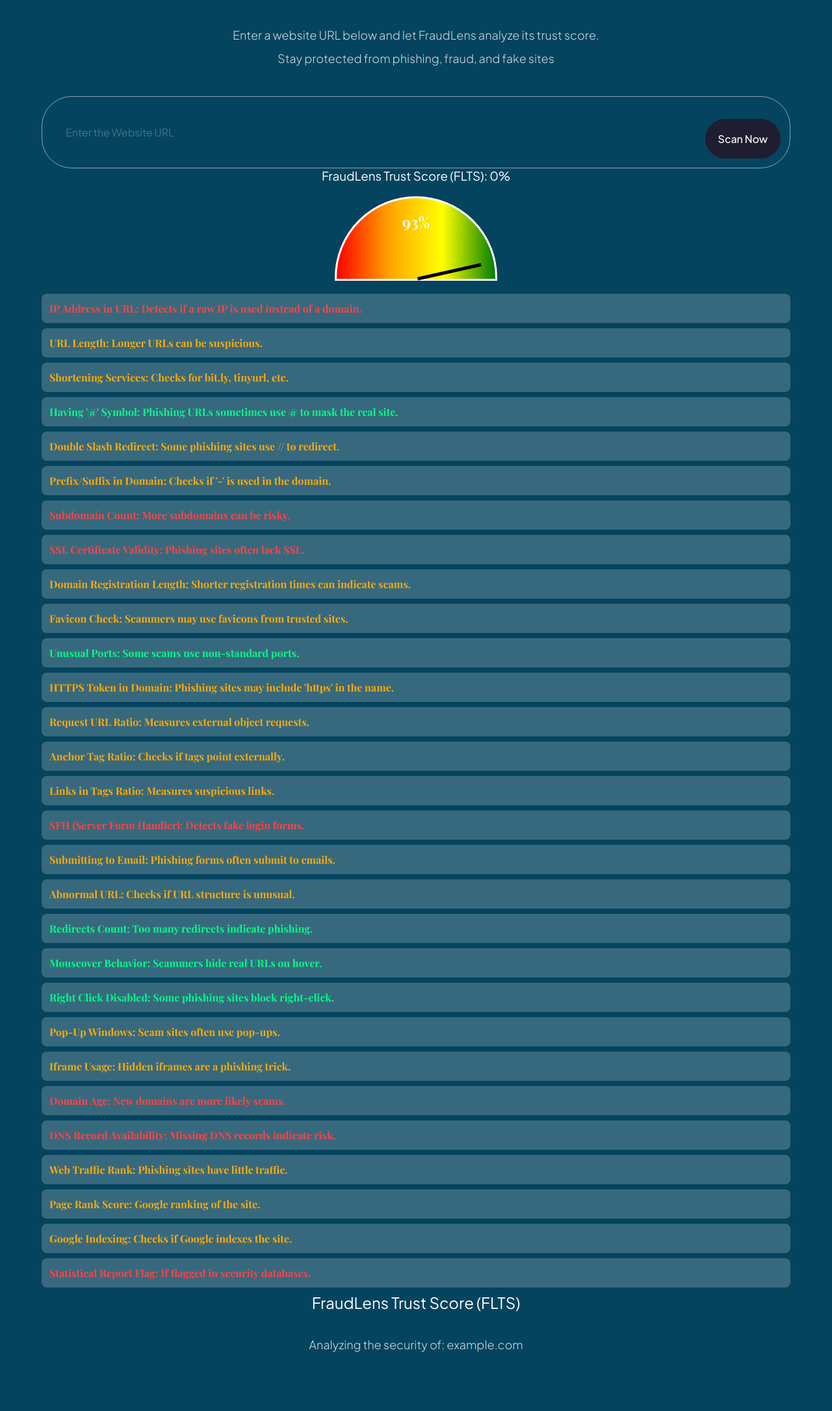
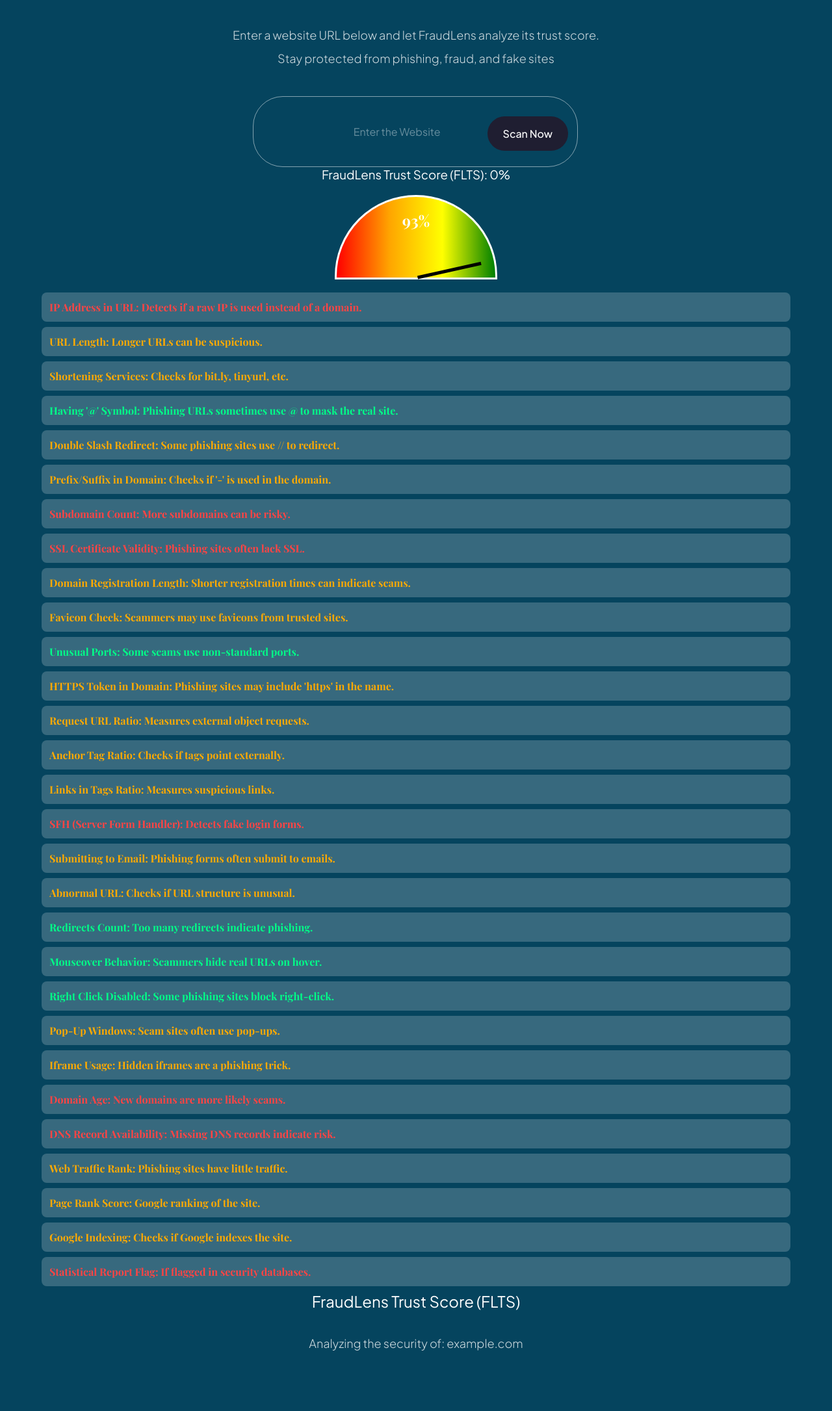
Before and after one commit to Rishabh4Jakhar/Fraudlens, a Django app: page /result/ in a window 1280 px wide. Shown: the part 306-2477 px from the top of the page at 65% size. After the commit the page ends 2384 px from the top, so only its background shows below. Run offline with Django 5.2, Linux system fonts and the light colour scheme.

Commit message:
Updated css/html

```diff
--- a/fraudlens_backend/core/static/css/sections/result.css
+++ b/fraudlens_backend/core/static/css/sections/result.css
@@ -132,7 +132,7 @@ button:hover {
     background-position: center;
     background-repeat: no-repeat;
     background-size: contain;
-
+    justify-content: flex-end;
     flex-direction: column;
     overflow: hidden;
   }
@@ -156,9 +156,10 @@ button:hover {
   }
 
   .scan__form {
-    min-width: 480px;
+    max-width: 500px;
     margin-top: 40px;
-    padding: 14px 14px 14px 24px;
+    margin-left: 325px;
+    padding: 10px 14px 10px 50px;
     display: flex;
     gap: 10px;
     border: 1px solid rgba(255, 255, 255, 0.5);
@@ -168,29 +169,36 @@ button:hover {
 
   .scan__form input {
     flex: 1;
-    font-size:  16px;
-    font-weight: 400px;
+    font-size: 16px;
+    font-weight: 400;
     font-family: var(--plus-jakarta-sans);
     color: #fff;
-    opacity: 0.5;
+    opacity: 0.8;
     background: transparent;
     border: none;
     outline: none;
     padding: 12px;
-  }
+    text-align: right;
+}
 
   .scan__form input::placeholder {
     color: #fff;
     opacity: 0.5;
-    width: 50%;
+    width: 100%;
   }
 
   .scan__form button {
-    padding: 20px;
+    padding: 16px 24px;
+    margin-left: 50px;
+    margin-bottom: 14px;
     max-width: 180px;
     font-size: 16px;
     font-weight: 500;
     font-family: var(--plus-jakarta-sans);
+    display: flex;
+    align-items: center;
+    justify-content: flex-end;
+    gap: 10px;
     color: #fff;
     text-align: center;
     background: var(--black-400);
@@ -198,4 +206,5 @@ button:hover {
     border: none;
     outline: none;
     cursor: pointer;
-  }
+    transition: background 0.3s ease-in-out;
+}
--- a/fraudlens_backend/core/templates/result.html
+++ b/fraudlens_backend/core/templates/result.html
@@ -20,7 +20,7 @@
            Stay protected from phishing, fraud, and fake sites</p>
 
         <div class="scan__form" data-aos="fade-up">
-          <input type="text" placeholder="Enter the Website URL "/>
+          <input type="text" placeholder="Enter the Website"/>
           <button>Scan Now</button>
         </div>
 
```
